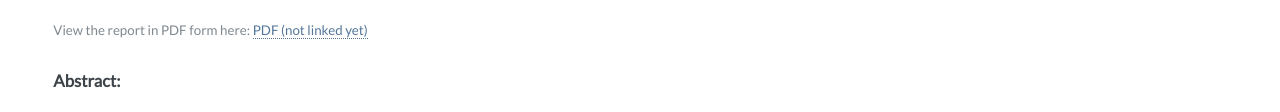
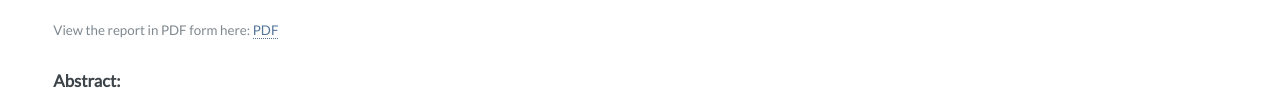
Before and after one commit to UQMozart/uqmozart.github.io, a plain HTML site: page report-daniel.html in a window 1280 px wide. Shown: the part 210-322 px from the top of the page. Drawn offline with Linux system fonts and the light colour scheme.

Commit message:
Added Daniel report pdf and linked in daniel-report.html

```diff
--- a/report-daniel.html
+++ b/report-daniel.html
@@ -44,7 +44,7 @@
 							<h1 style="margin-bottom:0px;" class="report-title">Discussing Physical Design of Tangible User Interfaces</h1>
 							<h2>Daniel Fraser | 43595839</h2>
 						</header>
-						<p>View the report in PDF form here: <a href="assets/.pdf">PDF (not linked yet)</a>
+						<p>View the report in PDF form here: <a href="assets/Daniel3000report.pdf">PDF</a>
 
 						<h3>Abstract:</h3>
 						<p>This report looks at what a TUI is and breaks down aspects of the physical design of a TUI, analysing MozART, an art instillation/musical instrument TUI developed at the University of Queensland. The physical design of a TUI is one of the largest parts of TUI development as physical/visual language is a key component in how the user perceives the TUI. The report first establishes what a TUI is and the problem space MozART solves. Then looks at significant aspects of physical design like shape and size, comparing the way that MozART and similar TUIs design these aspects and their pros and cons. It was found that because physical design is such an influential factor in the users perception of the TUI, when designing the physical aspect careful attention to the users needs are required. If was found that successful physical design of TUIs is no golden formula and all different types of design choices based on aspects like shape and size have merit. This is significant because it shows that no approach is incorrect and success can be found with any TUI just by designing for the intended user and experience first.</p>
```
Also changed, not shown: 1 other file.
